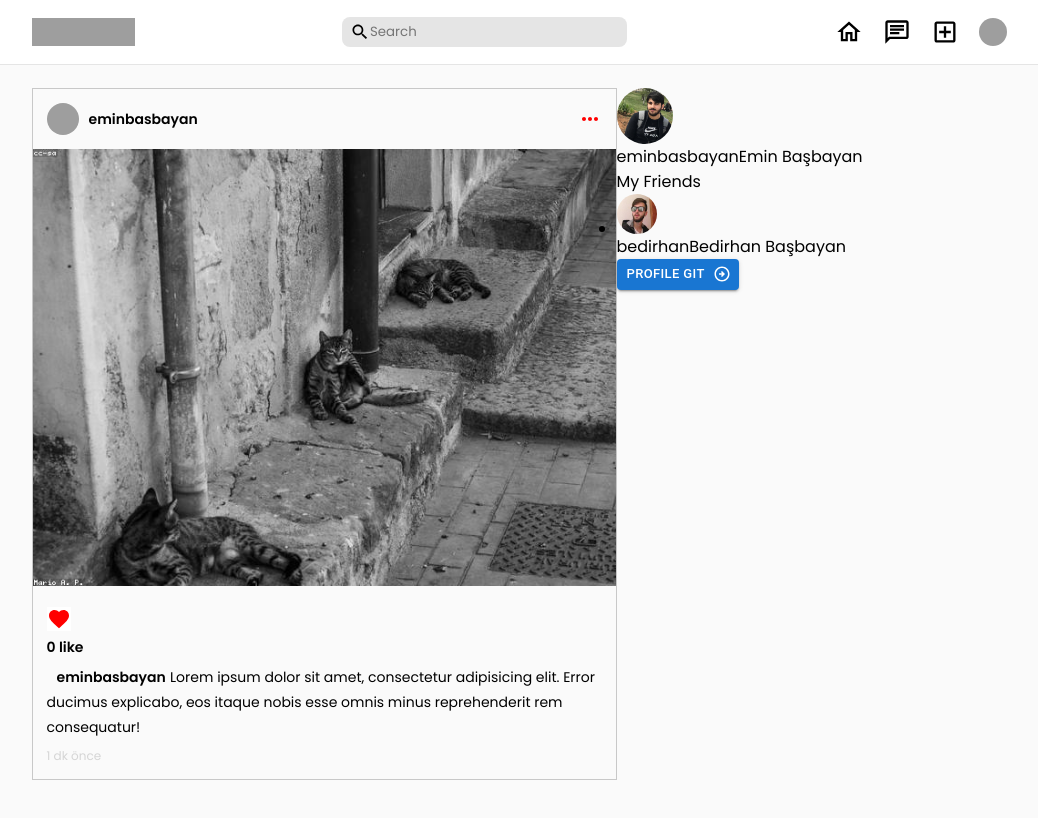
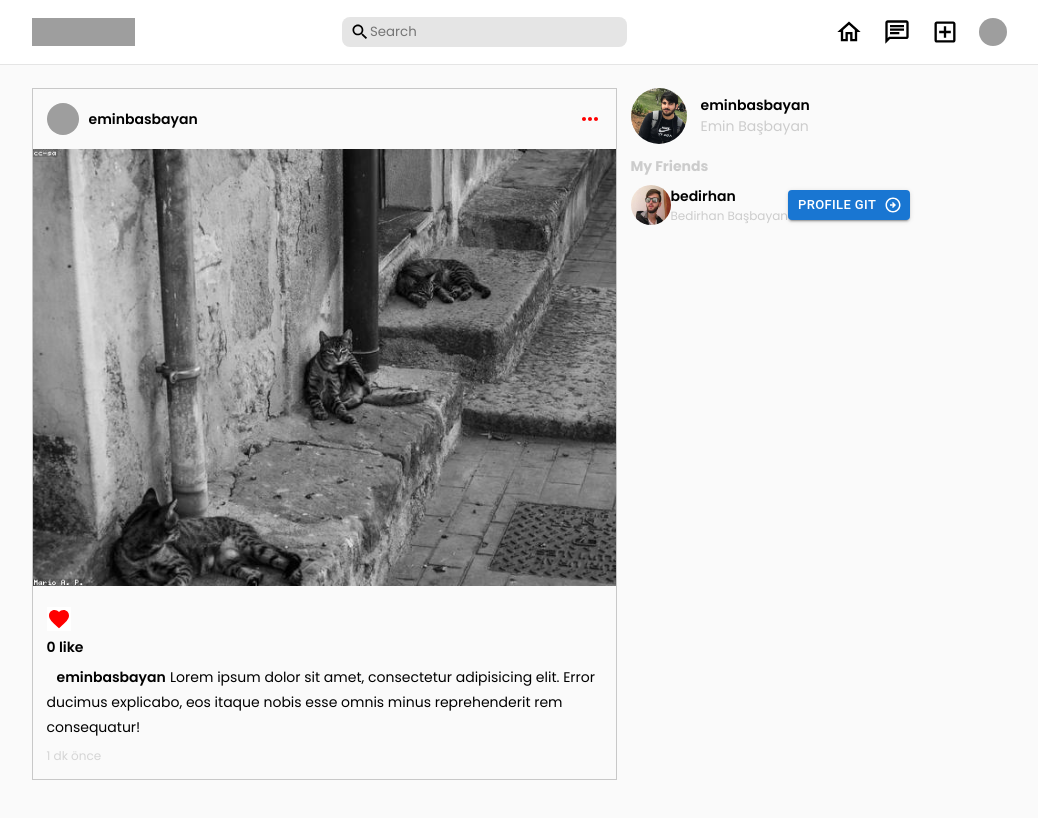
Before and after one commit to MustafaYilmaz1625/Blog-MERN, a React (Create React App) app in the folder react.instagram/: page / in a window 1280 px wide. Shown: the top 818 px of the page, without its empty margins (121-1159 px from the left). Built offline with nearby package versions, Linux system fonts and the light colour scheme; grey boxes are pictures that could not be loaded.

Commit message:
rightBox

```diff
--- a/react.instagram/src/components/rightBox/RightBox.jsx
+++ b/react.instagram/src/components/rightBox/RightBox.jsx
@@ -10,10 +10,10 @@ const RightBox = () => {
         <a href="/">
           <Avatar src="/images/person/0.png" sx={{ width: 56, height: 56 }} />
         </a>
-        <a href="/" className="account-titles">
+        <div className="account-titles">
           <a href="/">eminbasbayan</a>
           <span>Emin Başbayan</span>
-        </a>
+        </div>
       </div>
       <span className="friends-title">My Friends</span>
       <ul className="friends-list">
--- a/react.instagram/src/components/rightBox/rightBox.css
+++ b/react.instagram/src/components/rightBox/rightBox.css
@@ -0,0 +1,65 @@
+.right-box {
+  padding: 0 14px;
+  position: fixed;
+}
+
+.account {
+  display: flex;
+  align-items: center;
+}
+
+.account-titles {
+  display: flex;
+  flex-direction: column;
+  margin-left: 14px;
+}
+
+.account-titles a {
+  font-weight: 600;
+  font-size: 14px;
+  align-items: center;
+}
+.account-titles span {
+  font-size: 14px;
+  color: #ccc;
+}
+
+.friends-title {
+  display: flex;
+  margin: 12px 0 8px 0;
+  font-size: 14px;
+  font-weight: bold;
+  color: #ccc;
+}
+.friends-list {
+  display: flex;
+  flex-direction: column;
+  gap: 12px;
+}
+
+.friend-item {
+  display: flex;
+  align-items: center;
+  justify-content: space-between;
+}
+
+.friend-item-left {
+  display: flex;
+  align-items: center;
+}
+.friend-username {
+  display: flex;
+  flex-direction: column;
+}
+
+.friend-username a {
+  font-size: 14px;
+  font-weight: 600;
+}
+.friend-username span {
+  font-size: 12px;
+  color: #ccc;
+}
+.friend-itemiright {
+  margin-left: 6px;
+}
```
